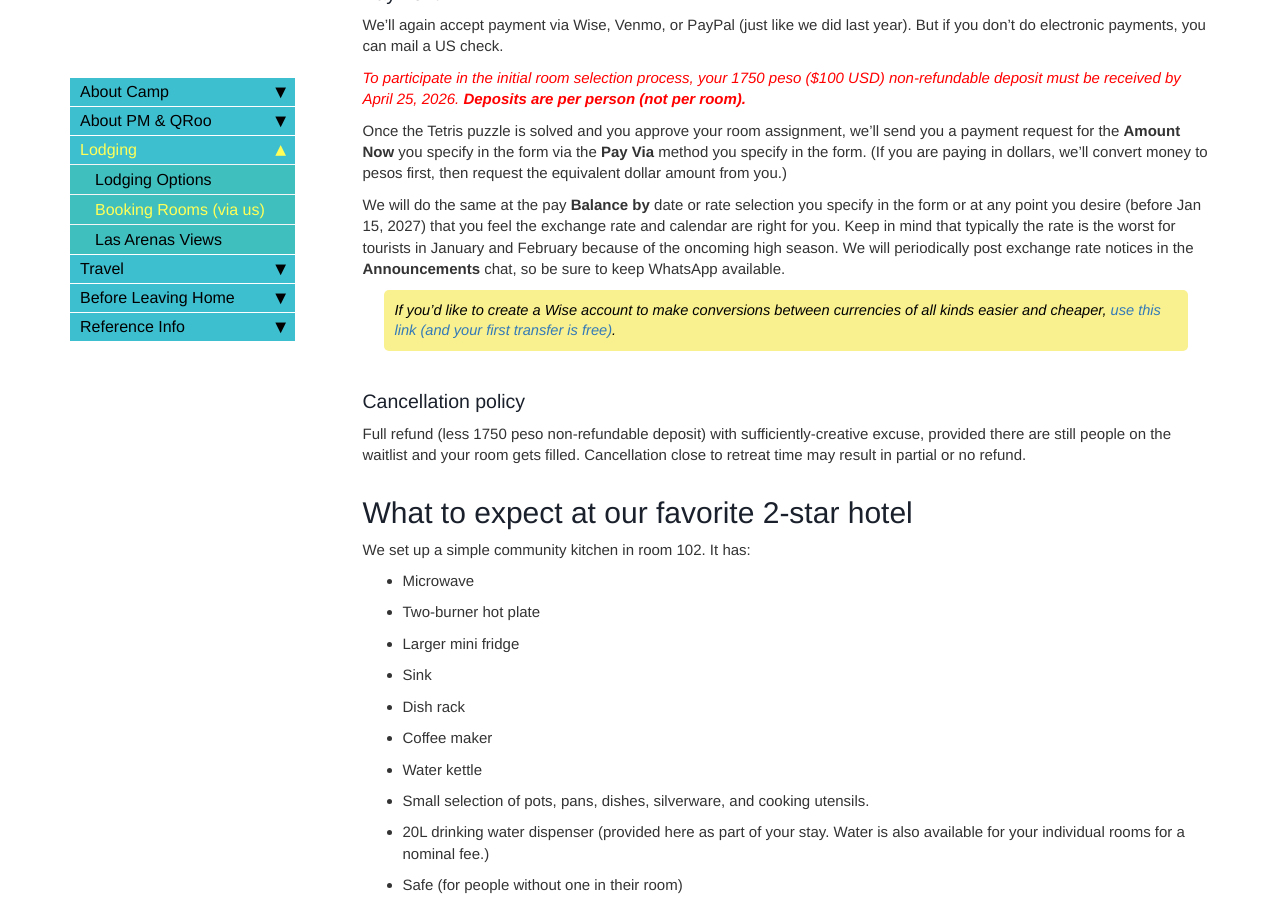
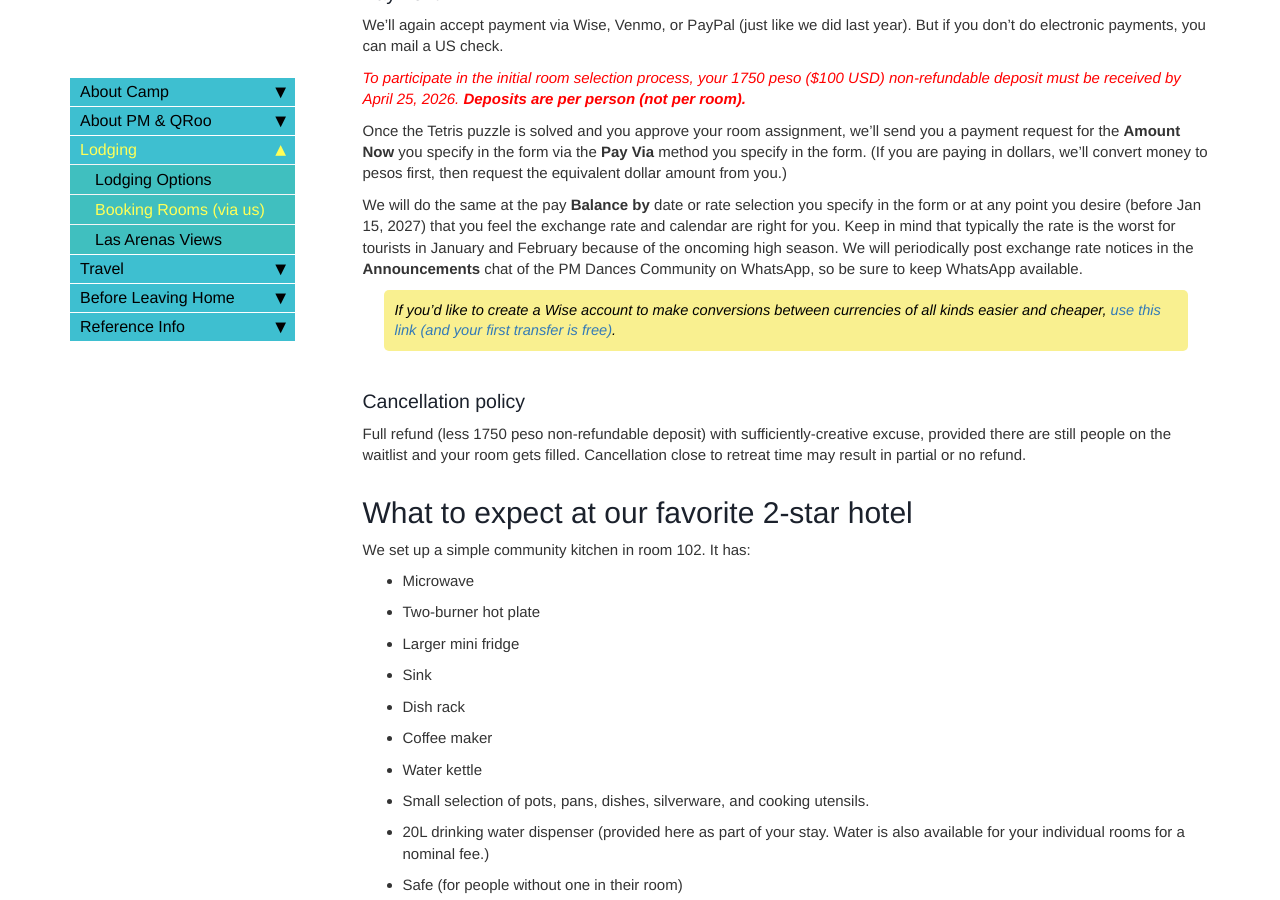
Before and after one commit to davewalker60/pmdup, a Jekyll site: the page built from pages/booking-rooms.md, in a window 1280 px wide and 900 px high, scrolled down 4567 px. Built offline with Jekyll 4.4.1, drawn with Linux system fonts in a browser that asks for light colours; comment, search, counter and statistics services are not loaded; some of the changed text lies outside the part shown.

Commit message:
Announcement chat

```diff
--- a/pages/booking-rooms.md
+++ b/pages/booking-rooms.md
@@ -59,7 +59,7 @@ The best news ever is the obnoxiously-loud, late-night music bar (Loudo's/LIVE)
 
 &nbsp;&nbsp;&nbsp;![Room layout](../images/Las Arenas rooms 1000.png){:.thinblackborder}
 
-&nbsp;&nbsp;&nbsp;&nbsp;&nbsp;&nbsp;&nbsp;[*See the ocean view (or lack thereof) from each room.*](./las-arenas-views.md)
+&nbsp;&nbsp;&nbsp;&nbsp;&nbsp;&nbsp;&nbsp;[*\* See the ocean view (or lack thereof) from each room.*](./las-arenas-views.md)
 
 For 2027, the group block pricing is ***per person based on double occupancy***. Roommate prices are listed ***in pesos*** (with convenient USD & CAD conversion charts to give you an idea of the equivalent dollar amounts as rates fluctuate). Given what we know as of March 23, 2026, the ***per person (based on double occupancy)*** prices for stays of up to 10 nights between Wed Feb 10 check-in and to Sat Feb 20 check-out are ***most likely*** going to be:
 * 5,400 Poolside - No Ocean View (101,202,301,302,401,402,403,404,501,502)
@@ -138,7 +138,7 @@ We'll again accept payment via Wise, Venmo, or PayPal (just like we did last yea
 
 Once the Tetris puzzle is solved and you approve your room assignment, we'll send you a payment request for the **Amount Now** you specify in the form via the **Pay Via** method you specify in the form. (If you are paying in dollars, we'll convert money to pesos first, then request the equivalent dollar amount from you.)
 
-We will do the same at the pay **Balance by** date or rate selection you specify in the form or at any point you desire (before Jan 15, 2027) that you feel the exchange rate and calendar are right for you. Keep in mind that typically the rate is the worst for tourists in January and February because of the oncoming high season. We will periodically post exchange rate notices in the **Announcements** chat, so be sure to keep WhatsApp available.
+We will do the same at the pay **Balance by** date or rate selection you specify in the form or at any point you desire (before Jan 15, 2027) that you feel the exchange rate and calendar are right for you. Keep in mind that typically the rate is the worst for tourists in January and February because of the oncoming high season. We will periodically post exchange rate notices in the **Announcements** chat of the PM Dances Community on WhatsApp, so be sure to keep WhatsApp available.
 
 > If you'd like to create a Wise account to make conversions between currencies of all kinds easier and cheaper, [use this link (and your first transfer is free)](https://wise.com/invite/dic/daviderrolw){:target="_blank"}.
 
```
